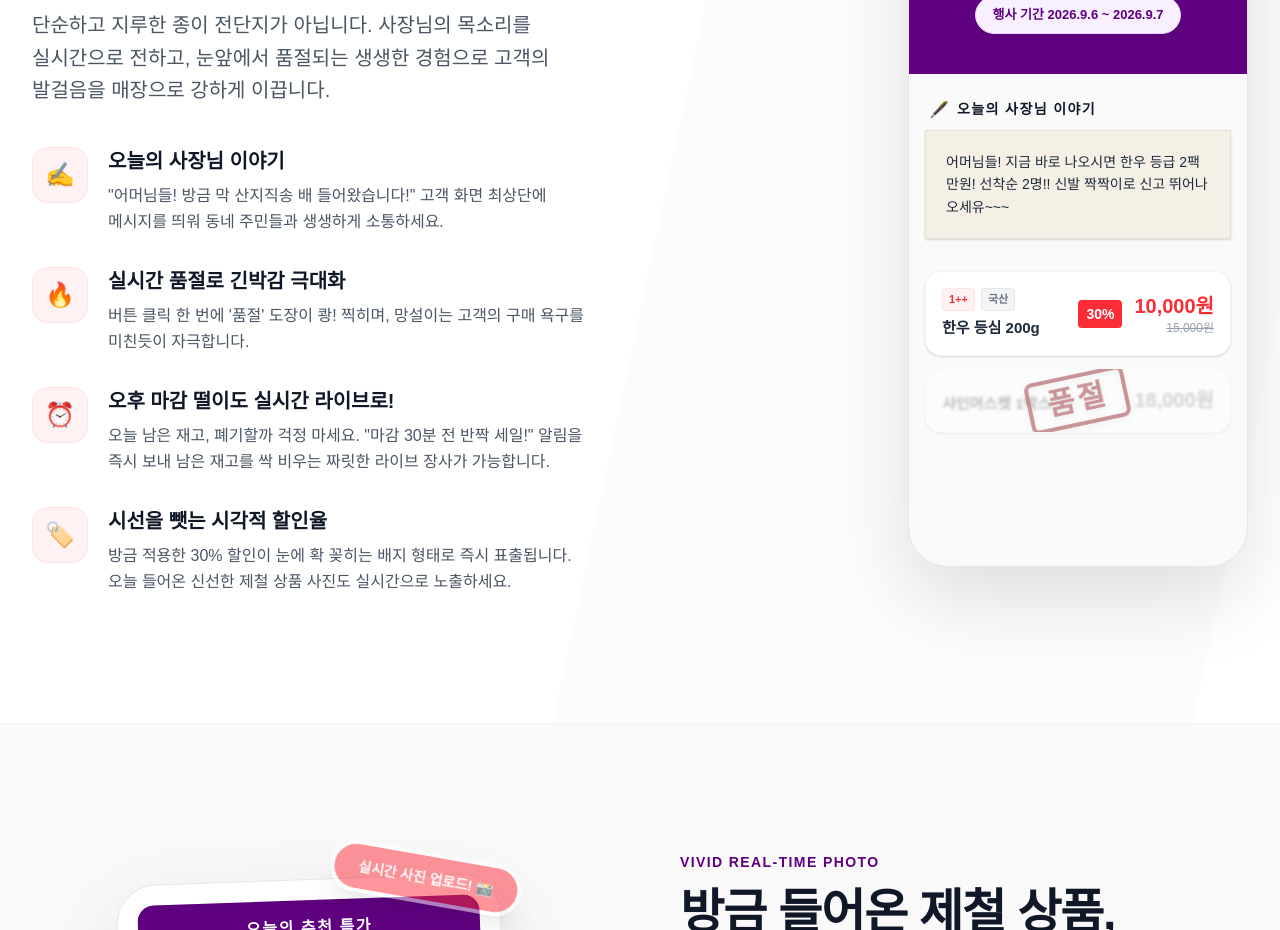
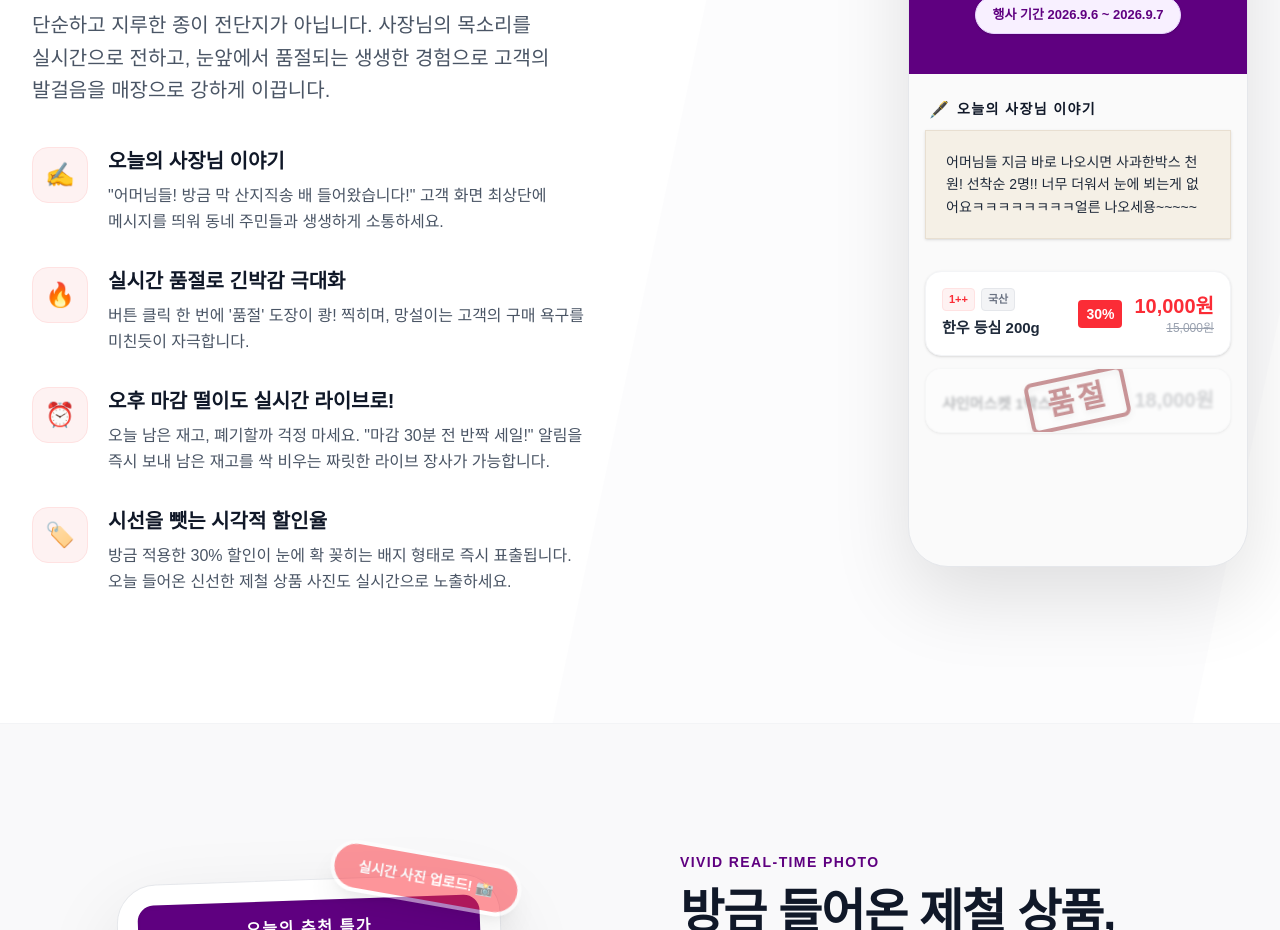
Before and after one commit to hannune-s/nao3, a Next.js app: page / in a window 1280 px wide. Shown: the part 1840-2770 px from the top of the page. Built offline with nearby package versions, Linux system fonts and the light colour scheme.

Commit message:
content: update boss story text in landing page mockup

```diff
--- a/src/app/page.tsx
+++ b/src/app/page.tsx
@@ -188,7 +188,7 @@ export default function LandingPage() {
                       <span className="font-black text-[14px] text-gray-900 uppercase tracking-widest">오늘의 사장님 이야기</span>
                     </div>
                     <div className="bg-[#F5F0E6] p-5 border border-[#E8DFD1] text-[14px] font-medium leading-[1.6] text-gray-800 shadow-sm">
-                      어머님들! 지금 바로 나오시면 한우 등급 2팩 만원! 선착순 2명!! 신발 짝짝이로 신고 뛰어나오세유~~~
+                      어머님들 지금 바로 나오시면 사과한박스 천원! 선착순 2명!! 너무 더워서 눈에 뵈는게 없어요ㅋㅋㅋㅋㅋㅋㅋㅋ얼른 나오세용~~~~~
                     </div>
                   </div>
 
```
